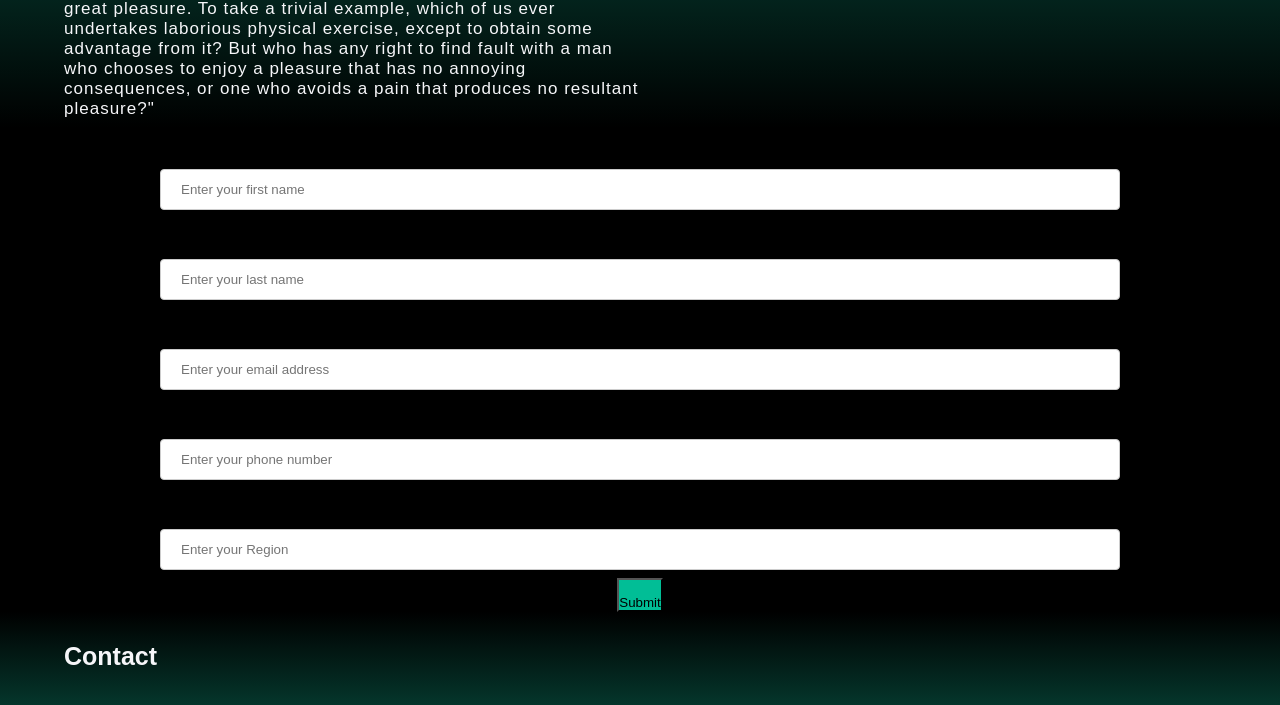
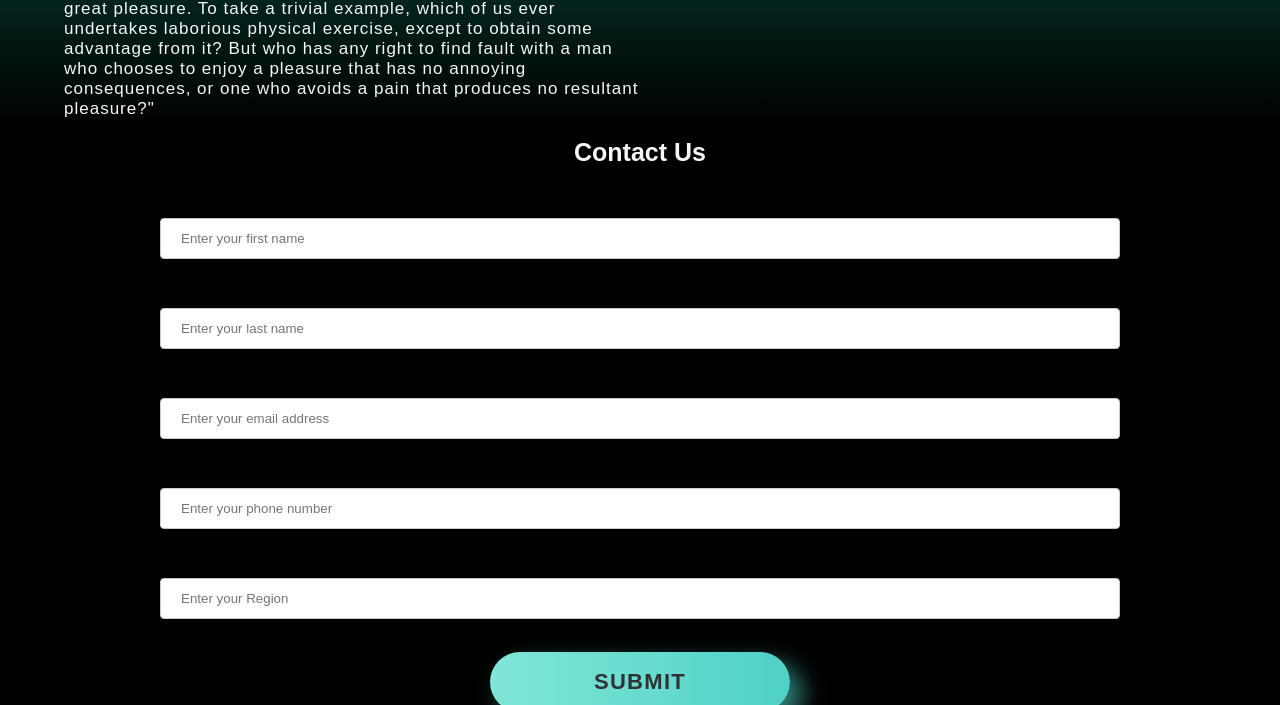
Before and after one commit to Whowlett13/haileybusiness, an Astro site: page / in a window 1280 px wide. Shown: the part 2642-3347 px from the top of the page. Built offline with nearby package versions, Linux system fonts and the light colour scheme; Astro itself is replaced by a stand-in of ours; no server answers; a web font is replaced by a local one.

Commit message:
submit button

```diff
--- a/src/components/footer/Footer.astro
+++ b/src/components/footer/Footer.astro
@@ -1,7 +1,7 @@
 <section class="section-footer">
   <div class="linear-grandient-1"></div>
   <div class="container-footer">
-    <h2 class="title-contact" id="contacto">Contact</h2>
+    <h2 class="title-contact" id="contacto">Socials:</h2>
     <div class="container-redes">
       <a href="https://github.com/whowlett13" target="_blank">
         <li class="li-contact">
@@ -168,8 +168,12 @@
     max-width: 1355px;
   }
   .title-contact {
+    display: flex;
+    justify-content: center;
+    align-items: center;
     color: #f6f6f9;
-    padding: 10px 0;
+    padding-top: 50px;
+    padding-bottom: 50px;
     font-size: 25px;
     font-weight: 700;
     scroll-margin-top: 80px;
--- a/src/components/main/contact/Contact.astro
+++ b/src/components/main/contact/Contact.astro
@@ -1,6 +1,8 @@
+<!-- action="https://formsubmit.co/fa684217d62b830a7db5dab01e6ffe42" -->
 <section id="contact">
+    <h2 class="title-contact" id="contact">Contact Us</h2>
   <form
-    action="https://formsubmit.co/fa684217d62b830a7db5dab01e6ffe42"
+    action="https://formsubmit.co/howltechsolutions@gmail.com"
     method="POST"
   >
     <label for="First Name">First Name:</label><div class="fields">
@@ -44,12 +46,115 @@
         required
       />
     </div>
-    <div class="button">
-      <button type="submit">Submit</button>
+
+    <div class="wrap">
+      <button class="button" type="submit">Submit</button>
     </div>
+
   </form>
 </section>
 <style>
+     .title-contact {
+    display: flex;
+    justify-content: center;
+    align-items: center;
+    color: #f6f6f9;
+    padding: 10px 0;
+    font-size: 25px;
+    font-weight: 700;
+    scroll-margin-top: 80px;
+  }
+  .wrap {
+  height: 100%;
+  display: flex;
+  align-items: center;
+  justify-content: center;
+  padding-top: 25px;
+  padding-bottom: 35px;
+}
+
+.button {
+  min-width: 300px;
+  min-height: 60px;
+  display: inline-flex;
+  font-family: 'Nunito', sans-serif;
+  font-size: 22px;
+  align-items: center;
+  justify-content: center;
+  text-transform: uppercase;
+  text-align: center;
+  letter-spacing: 1.3px;
+  font-weight: 700;
+  color: #313133;
+  background: #4FD1C5;
+background: linear-gradient(90deg, rgba(129,230,217,1) 0%, rgba(79,209,197,1) 100%);
+  border: none;
+  border-radius: 1000px;
+  box-shadow: 12px 12px 24px rgba(79,209,197,.64);
+  transition: all 0.3s ease-in-out 0s;
+  cursor: pointer;
+  outline: none;
+  position: relative;
+  padding: 10px;
+  }
+
+.button::before {
+content: '';
+  border-radius: 1000px;
+  min-width: calc(300px + 12px);
+  min-height: calc(60px + 12px);
+  border: 6px solid #00FFCB;
+  box-shadow: 0 0 60px rgba(0,255,203,.64);
+  position: absolute;
+  top: 50%;
+  left: 50%;
+  transform: translate(-50%, -50%);
+  opacity: 0;
+  transition: all .3s ease-in-out 0s;
+}
+
+.button:hover,
+.button:focus {
+  color: #313133;
+  transform: translateY(-6px);
+}
+
+.button:hover::before,
+.button:focus::before {
+  opacity: 1;
+}
+
+.button::after {
+  content: '';
+  width: 30px; height: 30px;
+  border-radius: 100%;
+  border: 6px solid #00FFCB;
+  position: absolute;
+  z-index: -1;
+  top: 50%;
+  left: 50%;
+  transform: translate(-50%, -50%);
+  animation: ring 1.5s infinite;
+}
+
+.button:hover::after,
+.button:focus::after {
+  animation: none;
+  display: none;
+}
+
+@keyframes ring {
+  0% {
+    width: 30px;
+    height: 30px;
+    opacity: 1;
+  }
+  100% {
+    width: 300px;
+    height: 300px;
+    opacity: 0;
+  }
+}
   .fields {
     display: flex;
     justify-content: center;
@@ -83,6 +188,7 @@
     width: 75%;
     padding: 12px 20px;
     margin: 8px 0;
+    color: whitesmoke !important;
 
     border: 1px solid #ccc;
     border-radius: 4px;
@@ -112,36 +218,46 @@
     border-radius: 4px;
     box-sizing: border-box;
   }
-  input[type="submit"] {
+  /* input[type="submit"] {
     display: flex;
     justify-content: center;
     align-items: center;
     width: 100%;
     background-color: #01be96;
     color: white;
+
     padding: 14px 20px;
     margin: 8px 0;
     border: none;
     border-radius: 4px;
     cursor: pointer;
+  } */
+  input.placeholder {
+    display: flex;
+    justify-content: center;
+    align-items: center;
   }
-  input[type="submit"]:hover {
+  /* input[type="submit"]:hover {
     background-color: #01be96;
     display: flex;
     justify-content: center;
     align-items: center;
-    padding-top: 15px;
+    padding: 15px;
   }
-  .button{
+  .button {
     display: flex;
     justify-content: center;
     align-items: center;
+    padding: 15px;
   }
-  button[type="submit"]{
-    background-color: #01be96;
+  x;
+  }
+   */
+   button[type="submit"] {
+    background-color: transparent;
     display: flex;
     justify-content: center;
     align-items: center;
-    padding-top: 15px;
-  }
+    padding: 15px;
+   }
 </style>
```
